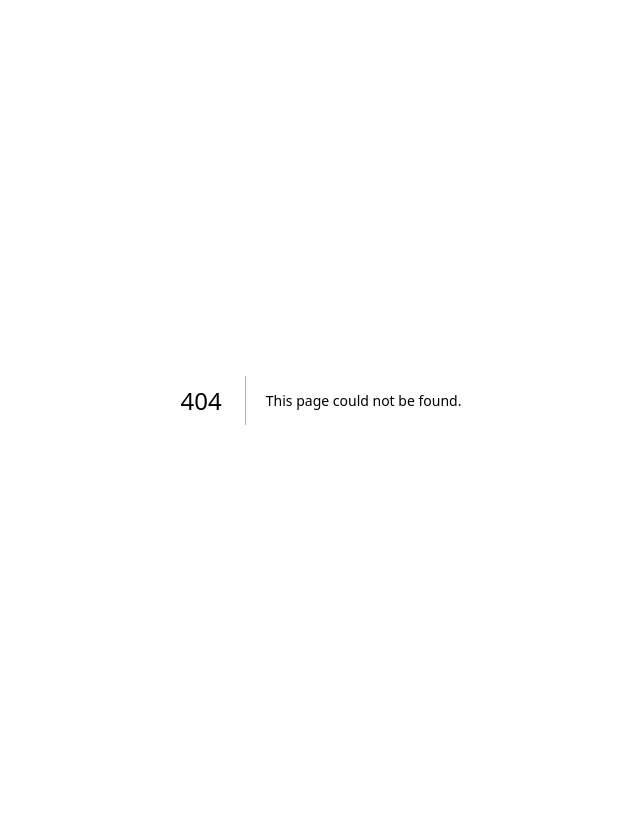
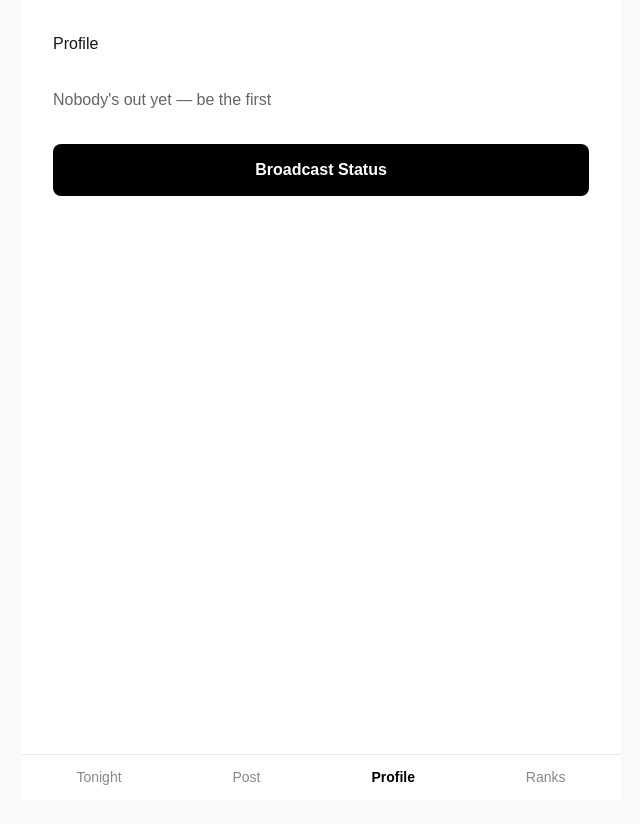
Before and after one commit to marcusd0608/tonight-app, a Next.js app: page /profile in a window 1280 px wide. Before the commit this address had no page. Shown: the top 824 px of the page, without its empty margins (319-959 px from the left). Before the commit the page ends 800 px from the top, so only its background shows below. Built offline with nearby package versions, Linux system fonts and the light colour scheme.

Commit message:
update main page

```diff
--- a/app/layout.tsx
+++ b/app/layout.tsx
@@ -1,29 +1,25 @@
-import type { Metadata } from "next";
-import { Geist, Geist_Mono } from "next/font/google";
-import "./globals.css";
-
-const geistSans = Geist({
-  variable: "--font-geist-sans",
-  subsets: ["latin"],
-});
-
-const geistMono = Geist_Mono({
-  variable: "--font-geist-mono",
-  subsets: ["latin"],
-});
+import type { Metadata } from 'next'
+import BottomNav from '@/components/BottomNav'
+import './globals.css'
 
 export const metadata: Metadata = {
-  title: "Create Next App",
-  description: "Generated by create next app",
-};
+  title: 'Tonight',
+  description: 'See who is out tonight',
+}
 
-export default function RootLayout({ children }: LayoutProps<"/">) {
+export default function RootLayout({
+  children,
+}: {
+  children: React.ReactNode
+}) {
   return (
-    <html
-      lang="en"
-      className={`${geistSans.variable} ${geistMono.variable} h-full antialiased`}
-    >
-      <body className="min-h-full flex flex-col">{children}</body>
+    <html lang="en">
+      <body style={{ margin: 0, paddingBottom: '80px', background: '#f9f9f9', fontFamily: 'sans-serif' }}>
+        <div style={{ maxWidth: '600px', margin: '0 auto', minHeight: '100vh', background: '#fff' }}>
+          {children}
+        </div>
+        <BottomNav />
+      </body>
     </html>
-  );
+  )
 }
--- /dev/null
+++ b/app/post/page.tsx
@@ -0,0 +1,23 @@
+export default function TonightPage() {
+  return (
+    <main style={{ padding: '2rem' }}>
+      <h1>Post</h1>
+      <p style={{ color: '#666', margin: '2rem 0' }}>Nobody's out yet — be the first</p>
+
+      {/* Positioned button ready for tomorrow's wiring */}
+      <button style={{
+        width: '100%',
+        padding: '14px',
+        background: '#000',
+        color: '#fff',
+        border: 'none',
+        borderRadius: '8px',
+        fontSize: '16px',
+        fontWeight: 'bold',
+        cursor: 'pointer'
+      }}>
+        Broadcast Status
+      </button>
+    </main>
+  )
+}
--- /dev/null
+++ b/app/profile/page.tsx
@@ -0,0 +1,23 @@
+export default function TonightPage() {
+  return (
+    <main style={{ padding: '2rem' }}>
+      <h1>Profile</h1>
+      <p style={{ color: '#666', margin: '2rem 0' }}>Nobody's out yet — be the first</p>
+
+      {/* Positioned button ready for tomorrow's wiring */}
+      <button style={{
+        width: '100%',
+        padding: '14px',
+        background: '#000',
+        color: '#fff',
+        border: 'none',
+        borderRadius: '8px',
+        fontSize: '16px',
+        fontWeight: 'bold',
+        cursor: 'pointer'
+      }}>
+        Broadcast Status
+      </button>
+    </main>
+  )
+}
--- /dev/null
+++ b/app/ranks/page.tsx
@@ -0,0 +1,23 @@
+export default function TonightPage() {
+  return (
+    <main style={{ padding: '2rem' }}>
+      <h1>Ranks</h1>
+      <p style={{ color: '#666', margin: '2rem 0' }}>Nobody's out yet — be the first</p>
+
+      {/* Positioned button ready for tomorrow's wiring */}
+      <button style={{
+        width: '100%',
+        padding: '14px',
+        background: '#000',
+        color: '#fff',
+        border: 'none',
+        borderRadius: '8px',
+        fontSize: '16px',
+        fontWeight: 'bold',
+        cursor: 'pointer'
+      }}>
+        Broadcast Status
+      </button>
+    </main>
+  )
+}
--- /dev/null
+++ b/app/tonight/page.tsx
@@ -0,0 +1,23 @@
+export default function TonightPage() {
+  return (
+    <main style={{ padding: '2rem' }}>
+      <h1>Tonight</h1>
+      <p style={{ color: '#666', margin: '2rem 0' }}>Nobody's out yet — be the first</p>
+
+      {/* Positioned button ready for tomorrow's wiring */}
+      <button style={{
+        width: '100%',
+        padding: '14px',
+        background: '#000',
+        color: '#fff',
+        border: 'none',
+        borderRadius: '8px',
+        fontSize: '16px',
+        fontWeight: 'bold',
+        cursor: 'pointer'
+      }}>
+        Broadcast Status
+      </button>
+    </main>
+  )
+}
--- /dev/null
+++ b/components/BottomNav.tsx
@@ -0,0 +1,50 @@
+'use client'
+
+import Link from 'next/link'
+import { usePathname } from 'next/navigation'
+
+export default function BottomNav() {
+  const pathname = usePathname()
+
+  const tabs = [
+    { name: 'Tonight', href: '/tonight' },
+    { name: 'Post', href: '/post' },
+    { name: 'Profile', href: '/profile' },
+    { name: 'Ranks', href: '/ranks' },
+  ]
+
+  return (
+    <nav style={{
+      position: 'fixed',
+      bottom: 0,
+      left: 0,
+      right: 0,
+      background: '#fff',
+      borderTop: '1px solid #eaeaea',
+      display: 'flex',
+      justifyContent: 'space-around',
+      padding: '12px 0',
+      maxWidth: '600px',
+      margin: '0 auto',
+      zIndex: 1000
+    }}>
+      {tabs.map((tab) => {
+        const isActive = pathname === tab.href
+        return (
+          <Link
+            key={tab.name}
+            href={tab.href}
+            style={{
+              textDecoration: 'none',
+              fontWeight: isActive ? 'bold' : 'normal',
+              color: isActive ? '#000' : '#888',
+              fontSize: '14px'
+            }}
+          >
+            {tab.name}
+          </Link>
+        )
+      })}
+    </nav>
+  )
+}
```
